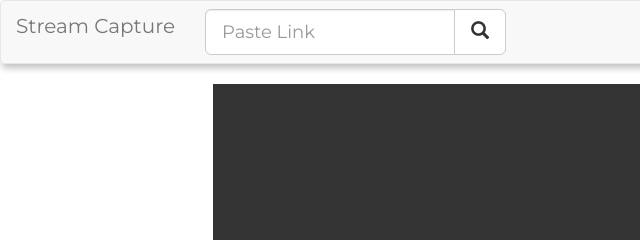
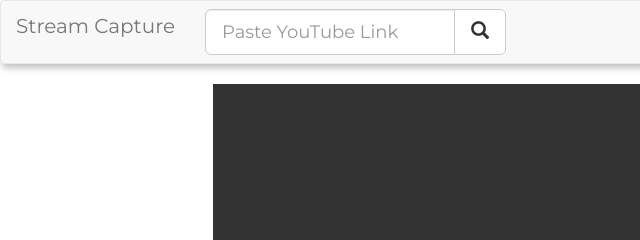
Before and after one commit to RMC1/stream-capture, a plain HTML site: page index.html in a window 1280 px wide. Shown: the top 240 px of the page, 0-640 px from the left. Drawn offline with nearby package versions, Linux system fonts and the light colour scheme.

Commit message:
Update index.html changed user input

```diff
--- a/index.html
+++ b/index.html
@@ -87,7 +87,7 @@ ul.nav.navbar-nav li a:link {
 
     <form class="navbar-form navbar-left" id = "form1">
       <div class="input-group">
-        <input type="text" name="userInput" class="form-control input-lg" placeholder="Paste Link">
+        <input type="text" name="userInput" class="form-control input-lg" placeholder="Paste YouTube Link">
         <div class="input-group-btn">
           <button class="btn btn-default btn-lg" type="button" onclick="getUserLink()">
             <i class="glyphicon glyphicon-search"></i>
```
